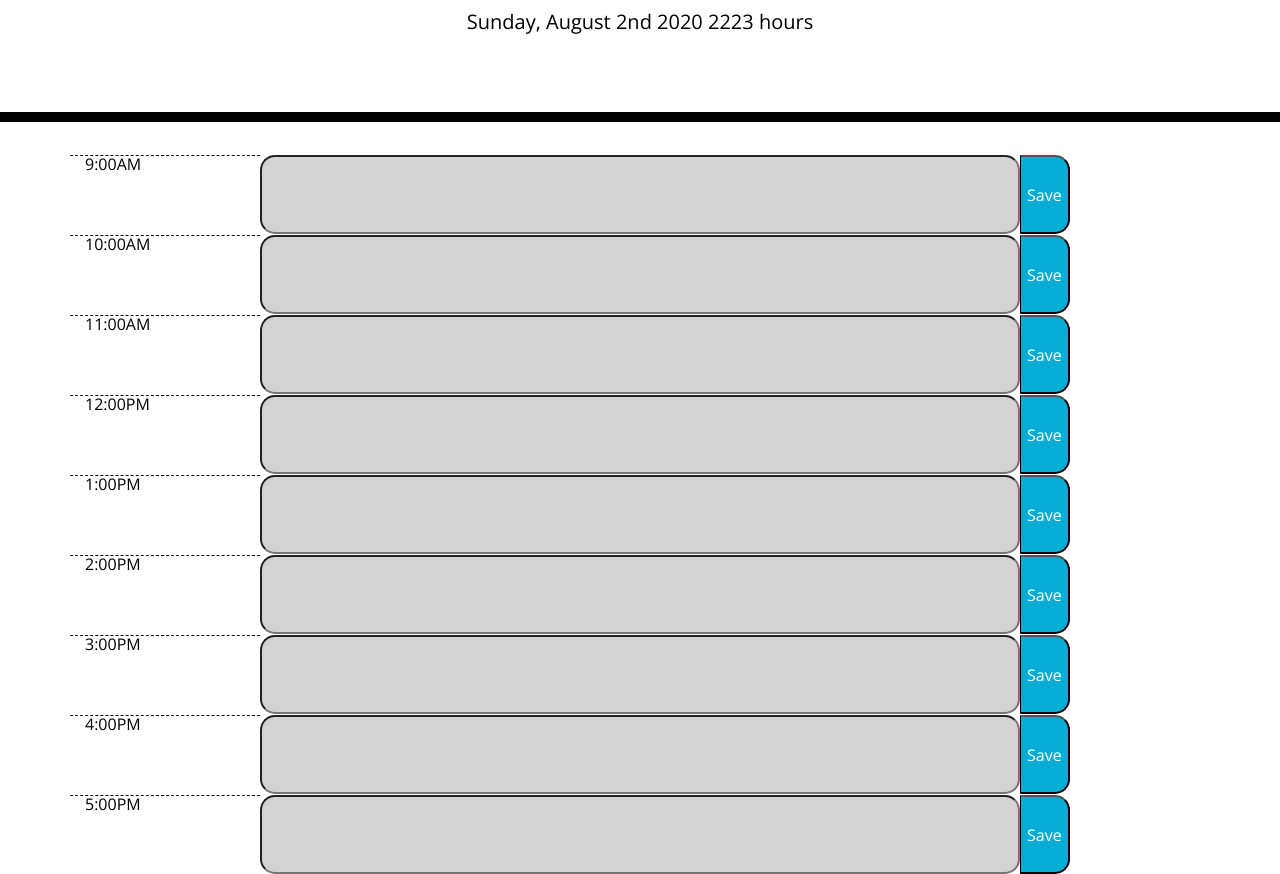
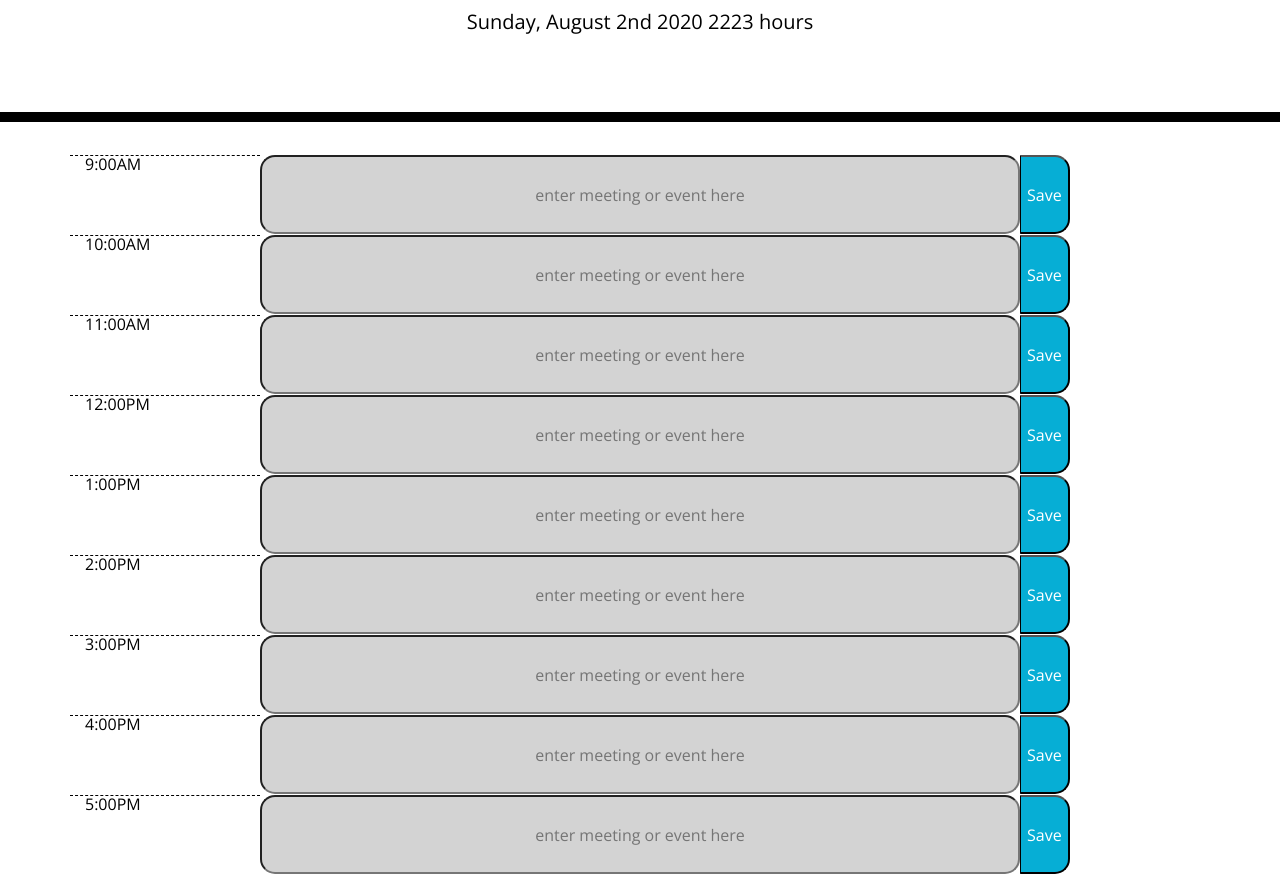
Before and after one commit to vsteere/Day_Planner, a plain HTML site: page index.html in a window 1280 px wide. Shown: the part 182-1056 px from the top of the page. Drawn offline with nearby package versions, Linux system fonts and the light colour scheme.

Commit message:
more notes and some cleanup

```diff
--- a/Assets/script.js
+++ b/Assets/script.js
@@ -18,7 +18,8 @@ console.log(currentTime);
 var currentTimeInt = parseInt(currentTime);
 console.log(currentTimeInt);
 
-//assigns a data atribute to each of the rows and assigning a time using moment.js. referenced MDN to select the "data-" attribute
+//jQuery to assign a data atribute to each of the rows and assigning a time using moment.js. referenced MDN to select the "data-" attribute
+//since it's a data piece that will not be showing in the browswer but will be needed to run the code
 $("#9").attr("data-moment", moment("09", "kk").format("HH"));
 $("#10").attr("data-moment", moment("10", "kk").format("HH"));
 $("#11").attr("data-moment", moment("11", "kk").format("HH"));
@@ -51,7 +52,7 @@ console.log(currentTimeInt>eventtimeInt)
 //this for loop is a more elegant way to do the above work. It cycles the i between 9 and 17 limiting it to the worktime hours
 for (var i = 9; i<18; i++)
 {
-    //this variable allows the cycling of the data-moment attribute for all of time slots
+    //this variable set up allows the cycling of the data-moment attribute for all of time slots
     var scheduleTime = $("#" + i).attr("data-moment");
     var scheduletimeInt = parseInt(scheduleTime);
 
--- a/index.html
+++ b/index.html
@@ -24,64 +24,64 @@
   </header>
   <div class="container">
 
-    <!-- sets up rows with the proper classes to pull from CSS-->
+    <!-- sets up rows with the proper classes to pull from CSS; added placeholder text to help the end-user know where they can enter info-->
     <!--9 AM row-->
     <div class="row">
       <div class="col-2 hour">9:00AM</div>
-      <input type="text" class="col-8 time-block" id="9">
+      <input type="text" class="col-8 time-block" id="9" placeholder="enter meeting or event here">
       <button class="saveBtn">Save</button>
     </div>
 
     <!--10 AM row -->
     <div class="row">
       <div class="col-2 hour">10:00AM</div>
-      <input type="text" class="col-8 time-block" id="10">
+      <input type="text" class="col-8 time-block" id="10" placeholder="enter meeting or event here">
       <button class="saveBtn">Save</button>
     </div>
 
     <!--11 AM row-->
     <div class="row">
       <div class="col-2 hour">11:00AM</div>
-      <input type="text" class="col-8 time-block" id="11">
+      <input type="text" class="col-8 time-block" id="11" placeholder="enter meeting or event here">
       <button class="saveBtn">Save</button>
     </div>
 
     <!--12:00PM-->
     <div class="row">
       <div class="col-2 hour" >12:00PM</div>
-      <input type="text" class="col-8 time-block" id="12">
+      <input type="text" class="col-8 time-block" id="12" placeholder="enter meeting or event here">
       <button class="saveBtn">Save</button>
     </div>
 
     <!--1:00PM-->
     <div class="row">
       <div class="col-2 hour">1:00PM</div>
-      <input type="text" class="col-8 time-block" id="13">
+      <input type="text" class="col-8 time-block" id="13" placeholder="enter meeting or event here">
       <button class="saveBtn">Save</button>
     </div>
     <!--2:00PM-->
     <div class="row">
       <div class="col-2 hour" >2:00PM</div>
-      <input type="text" class="col-8 time-block" id="14">
+      <input type="text" class="col-8 time-block" id="14" placeholder="enter meeting or event here">
       <button class="saveBtn">Save</button>
     </div>
     <!--3:00PM-->
     <div class="row">
       <div class="col-2 hour">3:00PM</div>
-      <input type="text" class="col-8 time-block" id="15">
+      <input type="text" class="col-8 time-block" id="15" placeholder="enter meeting or event here">
       <button class="saveBtn">Save</button>
     </div>
     <!--4:00PM-->
     <div class="row">
       <div class="col-2 hour">4:00PM</div>
-      <input type="text" class="col-8 time-block" id="16">
+      <input type="text" class="col-8 time-block" id="16" placeholder="enter meeting or event here">
       <button class="saveBtn">Save</button>
     </div>
 
     <!--5:00PM-->
     <div class="row">
       <div class="col-2 hour">5:00PM</div>
-      <input type="text" class="col-8 time-block" id="17">
+      <input type="text" class="col-8 time-block" id="17" placeholder="enter meeting or event here">
       <button class="saveBtn">Save</button>
     </div>
 
```
